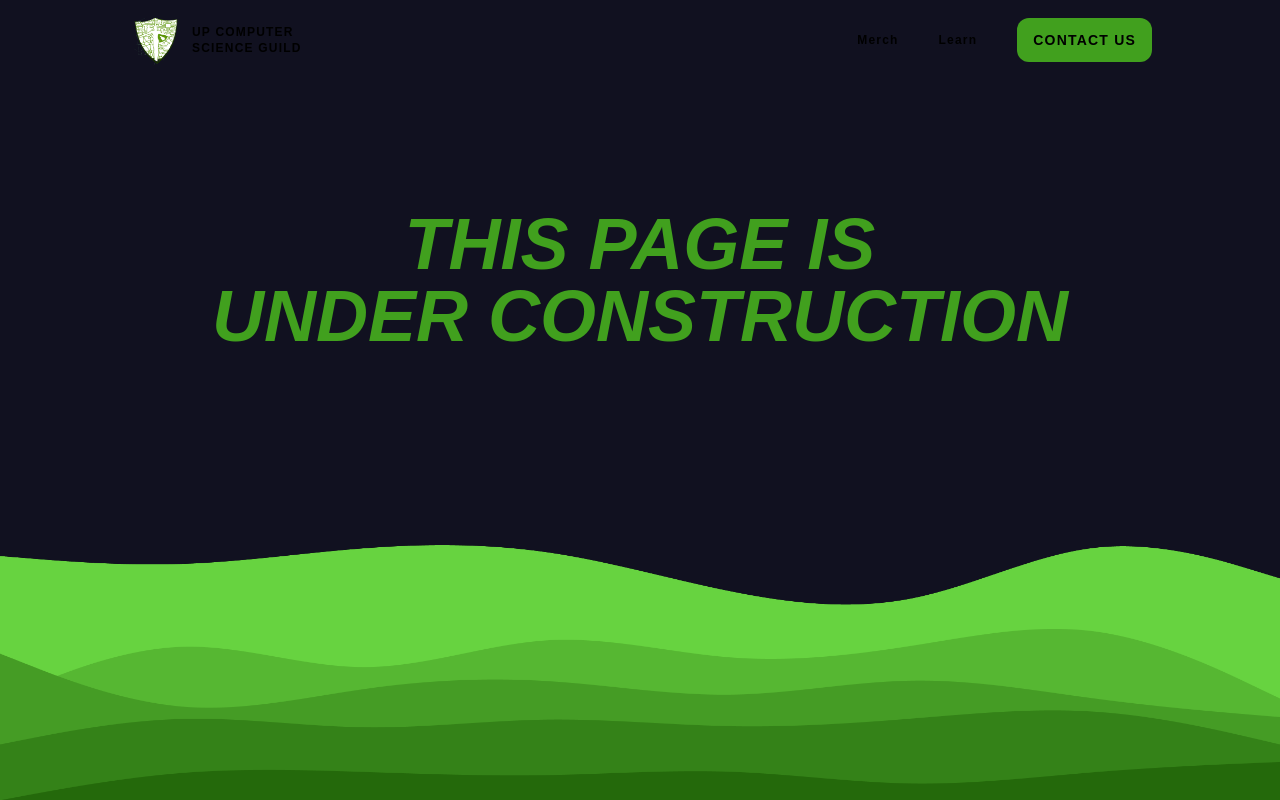
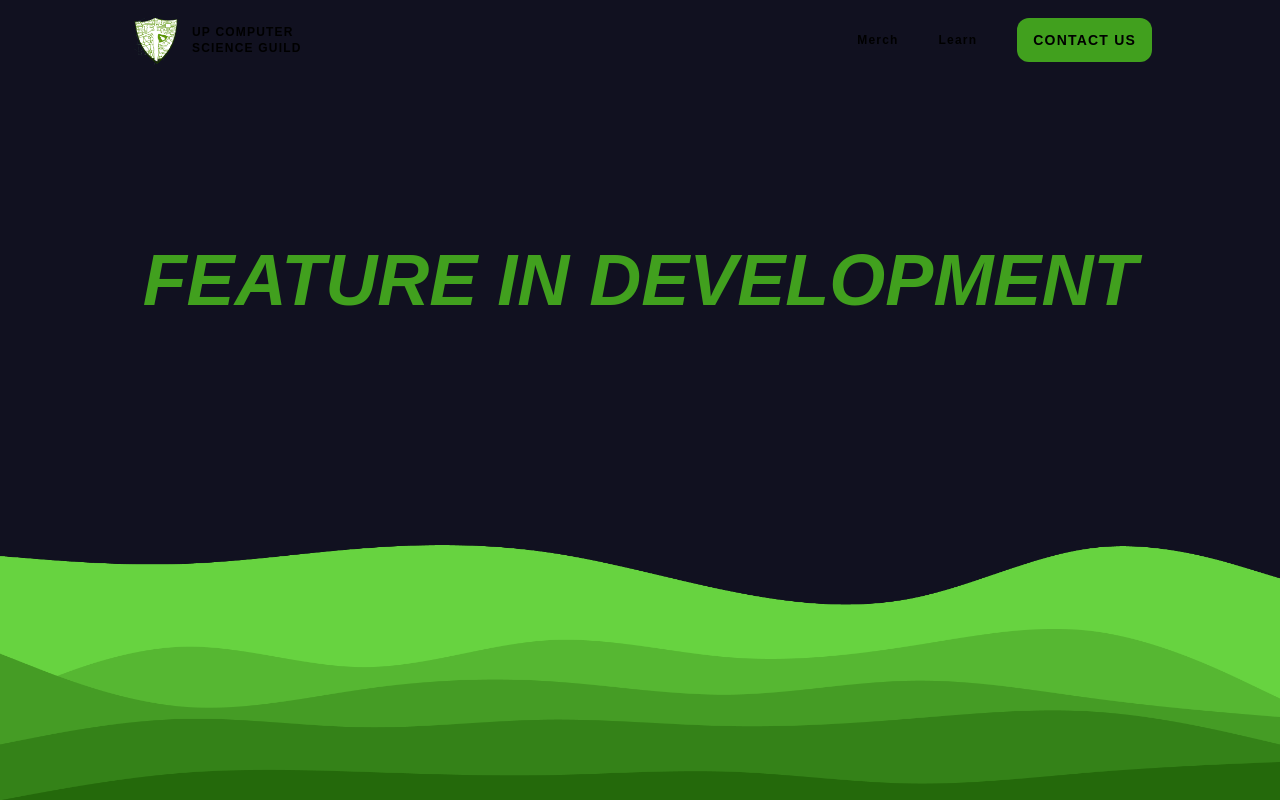
Before and after one commit to upcsg-org/upcsg-website-v2, a Next.js app: page /coming-soon in a window 1280 px wide. Shown: the top 800 px of the page. Built offline with nearby package versions, Linux system fonts and the light colour scheme.

Commit message:
[Adjustment][Maxell] modified coming soon text

```diff
--- a/components/generics/ComingSoon.tsx
+++ b/components/generics/ComingSoon.tsx
@@ -4,9 +4,7 @@ const ComingSoon = () => {
     return (
         <div className="bg-main-dark w-full overflow-x-hidden h-[400px] flex items-center justify-center flex-wrap-reverse flex-row-reverse">
             <header className="text-5xl xs:text-7xl font-economica italic text-csg-green-100 font-bold text-center px-4">
-                THIS PAGE IS
-                <br />
-                UNDER CONSTRUCTION
+                FEATURE IN DEVELOPMENT
             </header>
         </div>
     )
```
